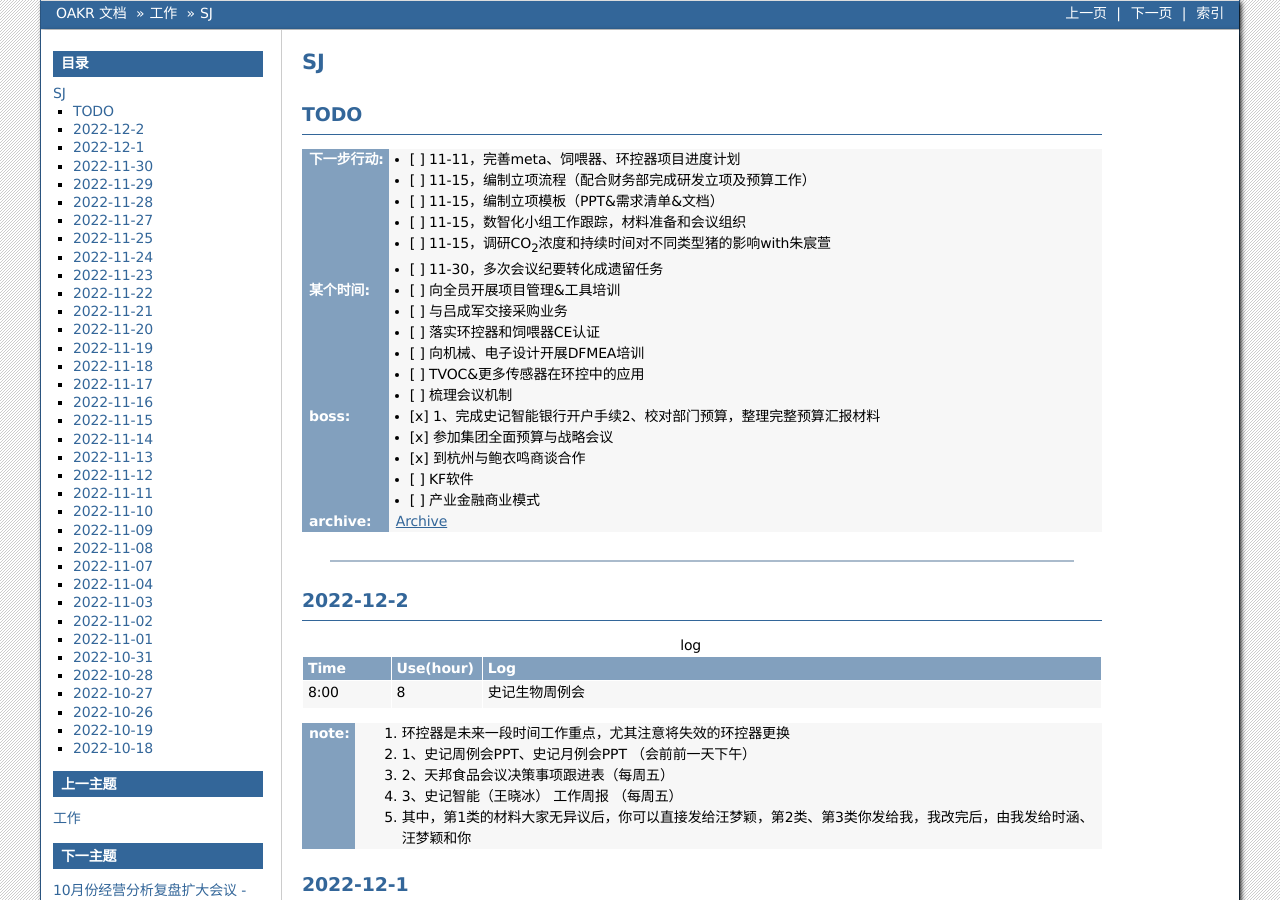
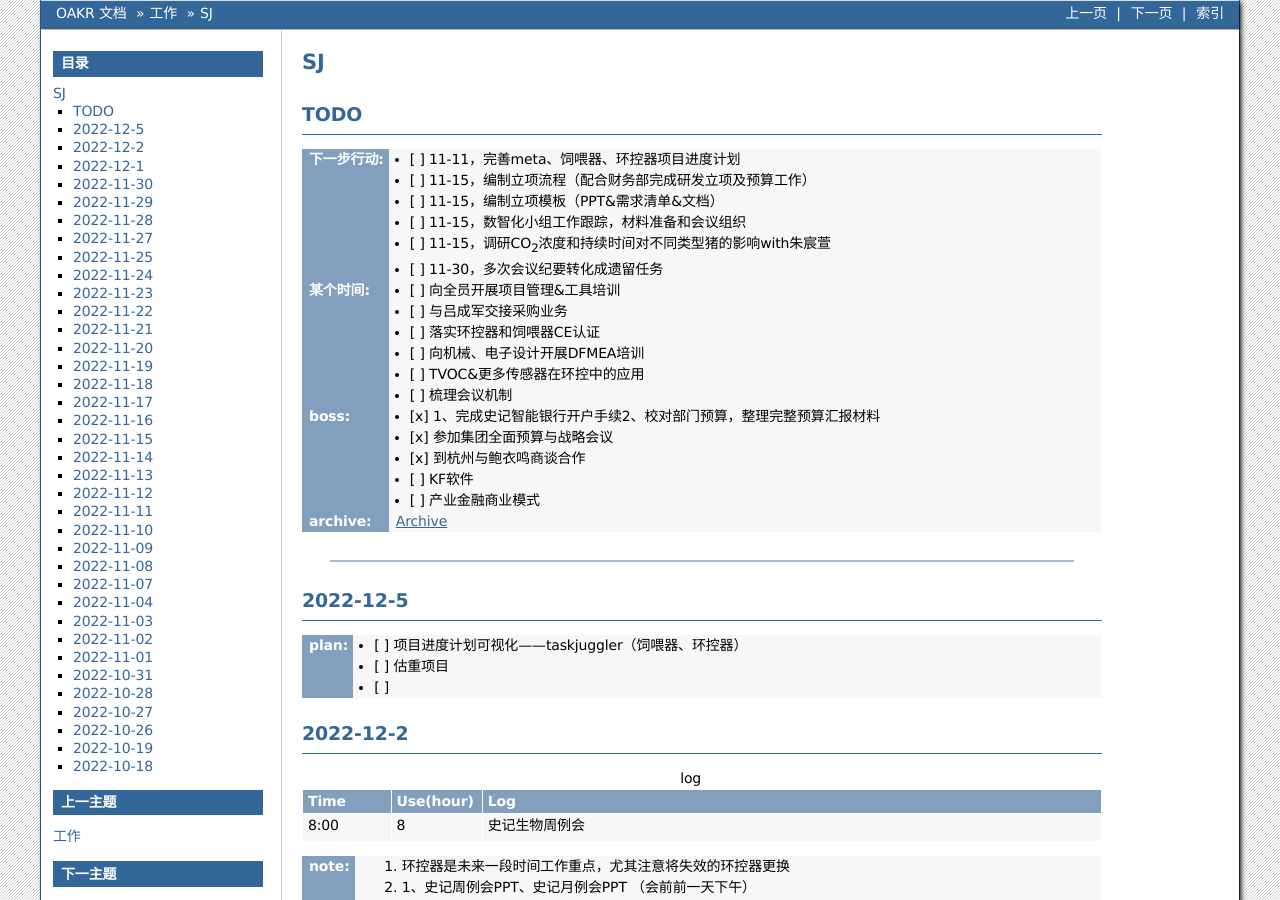
Before and after one commit to cruiurc/cruiurc.github.io, a Sphinx documentation site: the page built from source/work/sj/sj.rst, in a window 1280 px wide and 900 px high. Built offline with Sphinx 7.4.7, drawn with Linux system fonts in a browser that asks for light colours.

Commit message:
20221205 diary

```diff
--- a/source/diary/diary.rst
+++ b/source/diary/diary.rst
@@ -1,6 +1,10 @@
 2022-12-4
 ----------
 今天早晨起床后吃了鸡蛋饼，还好全部吃完了。从穿衣服开始他就比较闹，我觉得这周他无理取闹的表现比以前多，我认为这是这周我陪他太少的原因，不止一周，从上个月14号出差到现在，可能有3周了。
+
+晚上睡前聊天，我们聊到了为什么不能一直陪他玩呢，因为要上班，为什么要上班呢，因为要赚钱，为什么要赚钱呢，因为要去做想做的事情，那么想想想做什么呢？
+
+这是想想第一次说出自己的理想，并不是宇航员，而是宇宙飞船设计师。
 
 2022-12-3
 -----------
--- a/source/work/sj/sj.rst
+++ b/source/work/sj/sj.rst
@@ -30,6 +30,13 @@
 
 
 ---------
+
+2022-12-5
+----------
+:plan:
+   - [ ] 项目进度计划可视化——taskjuggler（饲喂器、环控器）
+   - [ ] 估重项目
+   - [ ]
 
 2022-12-2
 ----------
```
